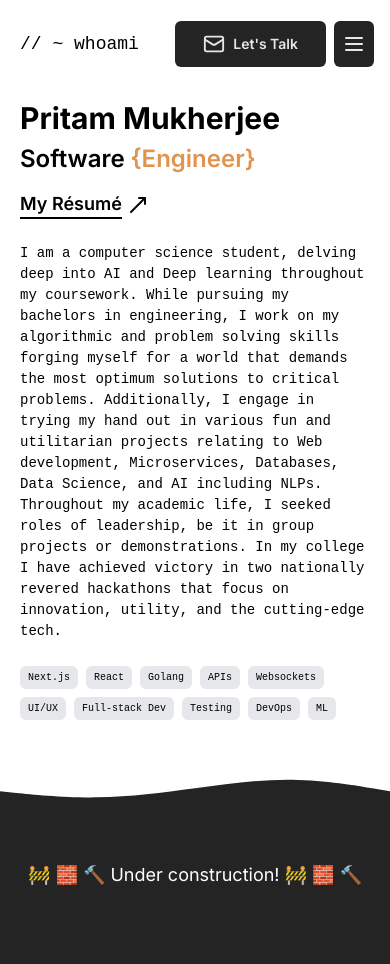
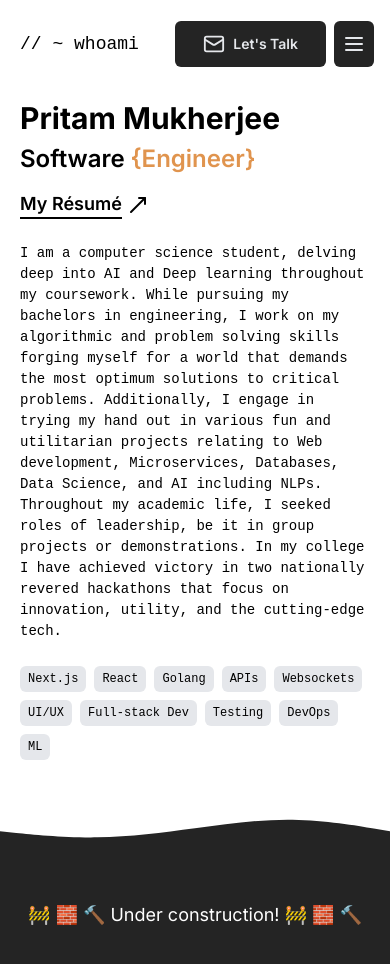
Before and after one commit to magnumxpm/portfolio, a Next.js app: page / in a window 390 px wide. Shown: the top 964 px of the page. Built offline with nearby package versions, Linux system fonts and the light colour scheme.

Commit message:
Chnaged mobile hero tag font size

```diff
--- a/tailwind.config.ts
+++ b/tailwind.config.ts
@@ -55,7 +55,7 @@ const config: Config = {
 			},
 		},
 		fontSize: {
-			sm: "10px",
+			sm: "12px",
 			base_mobile: "14px",
 			base: "18px",
 			md: "20px",
```
